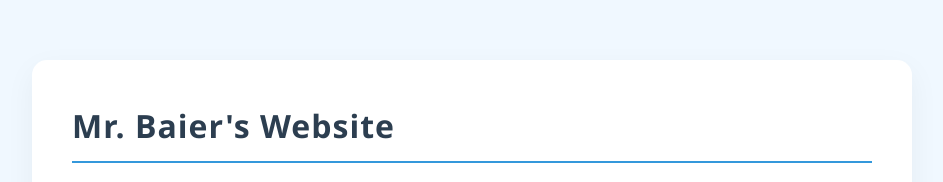
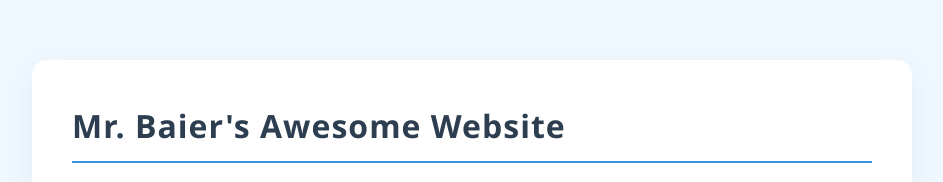
Before and after one commit to baierhun/demo-page, a plain HTML site: page index.html in a window 1280 px wide. Shown: the top 182 px of the page, without its empty margins (168-1111 px from the left). Drawn offline with Linux system fonts and the light colour scheme.

Commit message:
Fix title

```diff
--- a/index.html
+++ b/index.html
@@ -62,7 +62,7 @@
 
     <div class="container">
 
-        <h1>Mr. Baier's Website</h1>
+        <h1>Mr. Baier's Awesome Website</h1>
 
         <img src="banner.jpg" alt="Orcas Swimming" class="main-image">
         <p>This is my very first website hosted on GitHub Pages!
```
